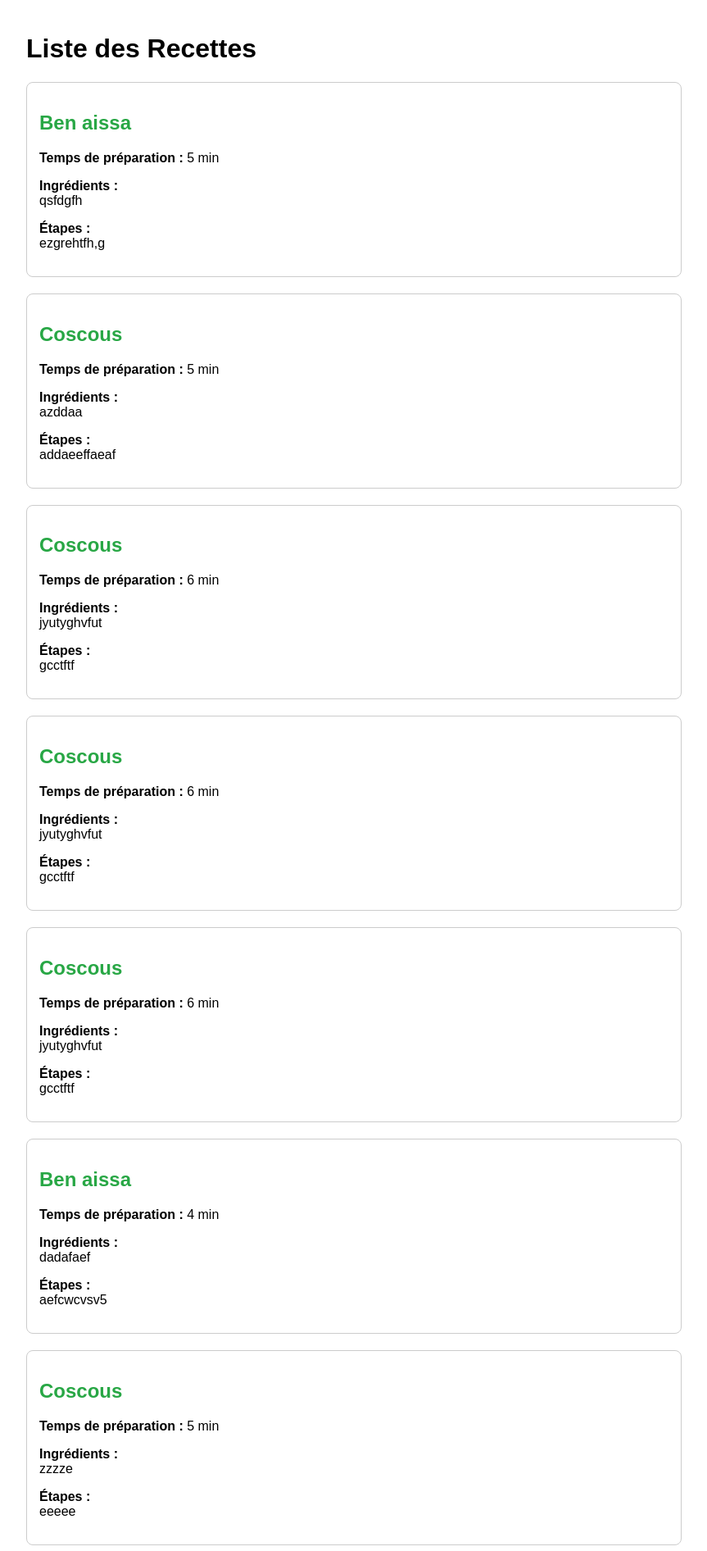
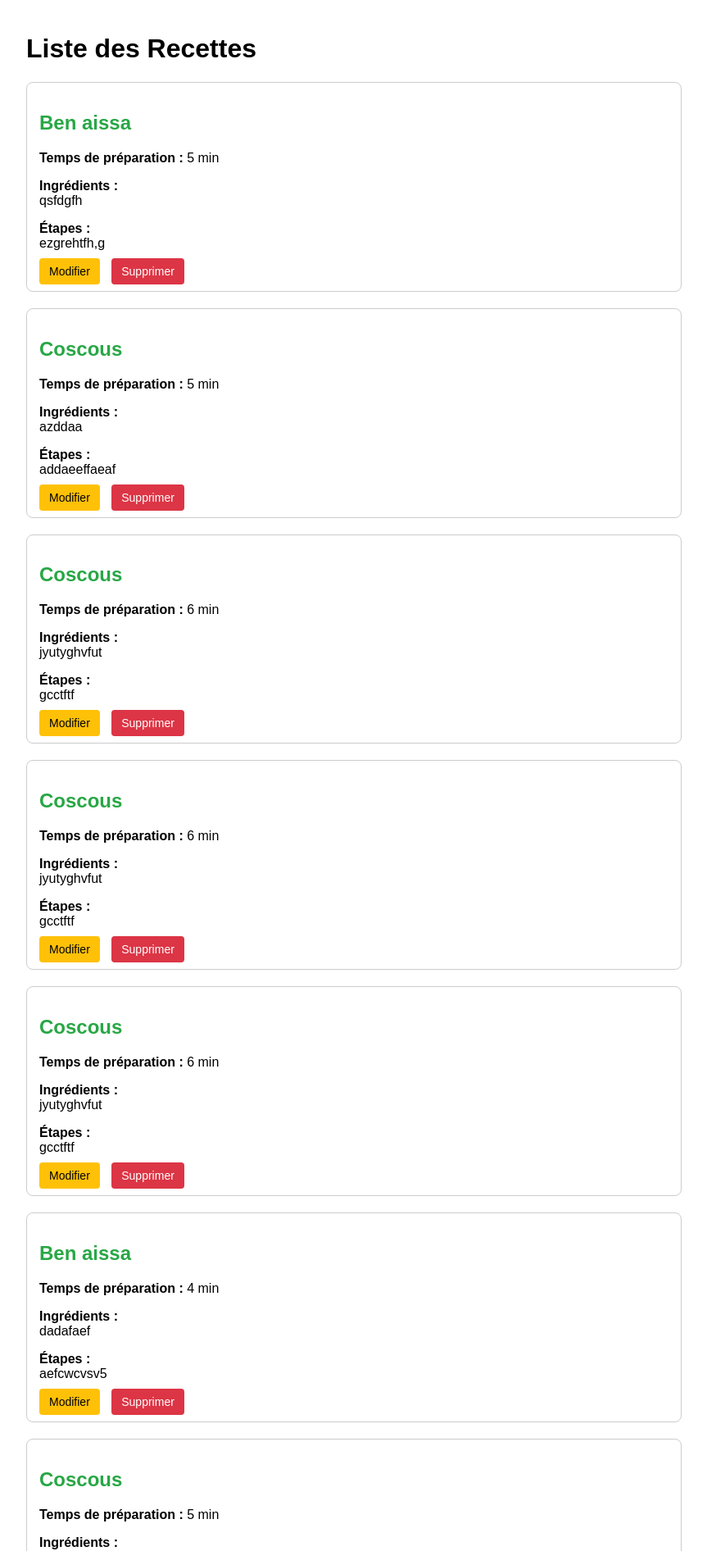
Before and after one commit to Bou7miid/Projet-d-int-gration, a PHP site: page /recettes.php in a window 1280 px wide. Shown: the top 1892 px of the page at 82% size, without its empty margins (208-1071 px from the left). Run offline with PHP 8.4, Linux system fonts and the light colour scheme; data comes from the database, SQL or seed files in the repository.

Commit message:
recettes.php

```diff
--- a/recettes.php
+++ b/recettes.php
@@ -1,8 +1,8 @@
 <?php
 include 'Connexion.php';
 session_start();
-  $req = $pdo->query("SELECT * FROM recette");
-  $recettes = $req->fetchAll(PDO::FETCH_ASSOC);
+$req = $pdo->query("SELECT * FROM recette");
+$recettes = $req->fetchAll(PDO::FETCH_ASSOC);
 ?>
 
 <!DOCTYPE html>
@@ -22,6 +22,7 @@ session_start();
       padding: 15px;
       margin-bottom: 20px;
       border-radius: 8px;
+      position: relative;
     }
     .recette img {
       max-width: 100%;
@@ -30,6 +31,26 @@ session_start();
     }
     h2 {
       color: #28a745;
+    }
+    .actions {
+      margin-top: 15px;
+    }
+    .btn {
+      padding: 8px 12px;
+      border: none;
+      border-radius: 4px;
+      cursor: pointer;
+      text-decoration: none;
+      font-size: 14px;
+    }
+    .btn-modifier {
+      background-color: #ffc107;
+      color: #000;
+    }
+    .btn-supprimer {
+      background-color: #dc3545;
+      color: #fff;
+      margin-left: 10px;
     }
   </style>
 </head>
@@ -47,6 +68,11 @@ session_start();
         <?php if (!empty($recette['image'])): ?>
           <img src="<?= htmlspecialchars($recette['image']) ?>" alt="Image de la recette">
         <?php endif; ?>
+
+        <div class="actions">
+          <a href="modifier1.php?id=<?= $recette['id'] ?>" class="btn btn-modifier">Modifier</a>
+          <a href="?supprimer=<?= $recette['id'] ?>" class="btn btn-supprimer" onclick="return confirm('Êtes-vous sûr de vouloir supprimer cette recette ?')">Supprimer</a>
+        </div>
       </div>
     <?php endforeach; ?>
   <?php else: ?>
```
